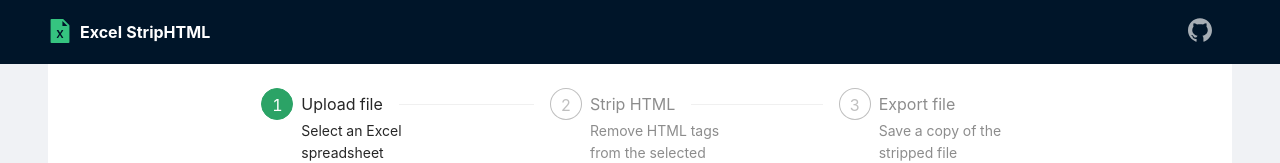
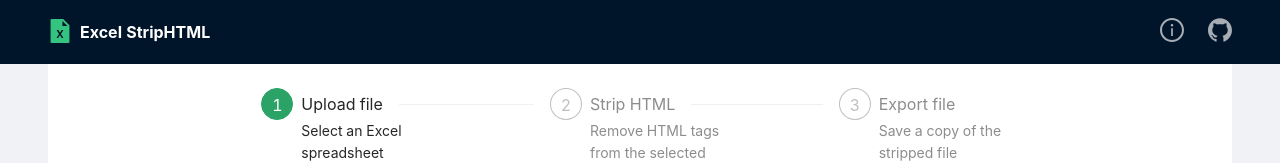
Before and after one commit to drichar/excel-striphtml, a React (Create React App) app: page / in a window 1280 px wide. Shown: the top 163 px of the page. Built offline with nearby package versions, Linux system fonts and the light colour scheme.

Commit message:
Add info modal with expected format

```diff
--- a/src/App.js
+++ b/src/App.js
@@ -1,5 +1,5 @@
-import React from 'react';
-import { Layout, Menu } from 'antd';
+import React, { useState } from 'react';
+import { Layout, Menu, Button, Modal } from 'antd';
 import { FileExcelFilled, GithubOutlined } from '@ant-design/icons';
 import ExcelPage from './components/ExcelPage';
 import './App.less';
@@ -10,10 +10,19 @@
 	PageContainer
 } from './styles/layout.css';
 
+import {
+	InfoCircleOutlined
+} from '@ant-design/icons';
+
 const { Header, Content, Footer } = Layout;
 
 function App() {
+	const [isModalVisible, setIsModalVisible] = useState(false);
+	const openModal = () => setIsModalVisible(true);
+	const closeModal = () => setIsModalVisible(false);
+
 	return (
+		<>
 			<Container>
 				<Header>
 					<Logo>
@@ -26,7 +35,15 @@
 						Excel StripHTML
 					</Logo>
 					<Menu theme="dark" mode="horizontal">
-					<Menu.Item>
+						<Menu.Item style={{ backgroundColor: '#001529', paddingLeft: 0, paddingRight: 0 }}>
+							<Button
+								type="text"
+								onClick={openModal}
+							>
+								<InfoCircleOutlined style={{ color: 'rgba(255, 255, 255, 0.65)' }} />
+							</Button>
+						</Menu.Item>
+						<Menu.Item style={{ paddingLeft: '0.5rem', paddingRight: '0' }}>
 							<a href="https://github.com/drichar/excel-striphtml">
 								<GithubOutlined style={{ fontSize: '24px', transform: 'translateY(0.125rem)' }} />
 							</a>
@@ -42,6 +59,25 @@
 					<p>&copy; {new Date().getFullYear()} Made with ❤ &nbsp;by Doug Richar</p>
 				</Footer>
 			</Container>
+
+			<Modal
+				title="Expected Format"
+				visible={isModalVisible}
+				onCancel={closeModal}
+				footer={[
+					<Button key="submit" type="primary" onClick={closeModal}>
+						Close
+					</Button>
+				]}
+			>
+				<p>This utility expects:</p>
+				<ul>
+					<li><strong>Cell A1</strong> to be the title</li>
+					<li><strong>Row 1</strong> to be the column names</li>
+					<li><strong>Rows 3+</strong> to be the data</li>
+				</ul>
+			</Modal>
+		</>
 	);
 }
 
```
Lines whose indentation alone changed are shown as unchanged.
